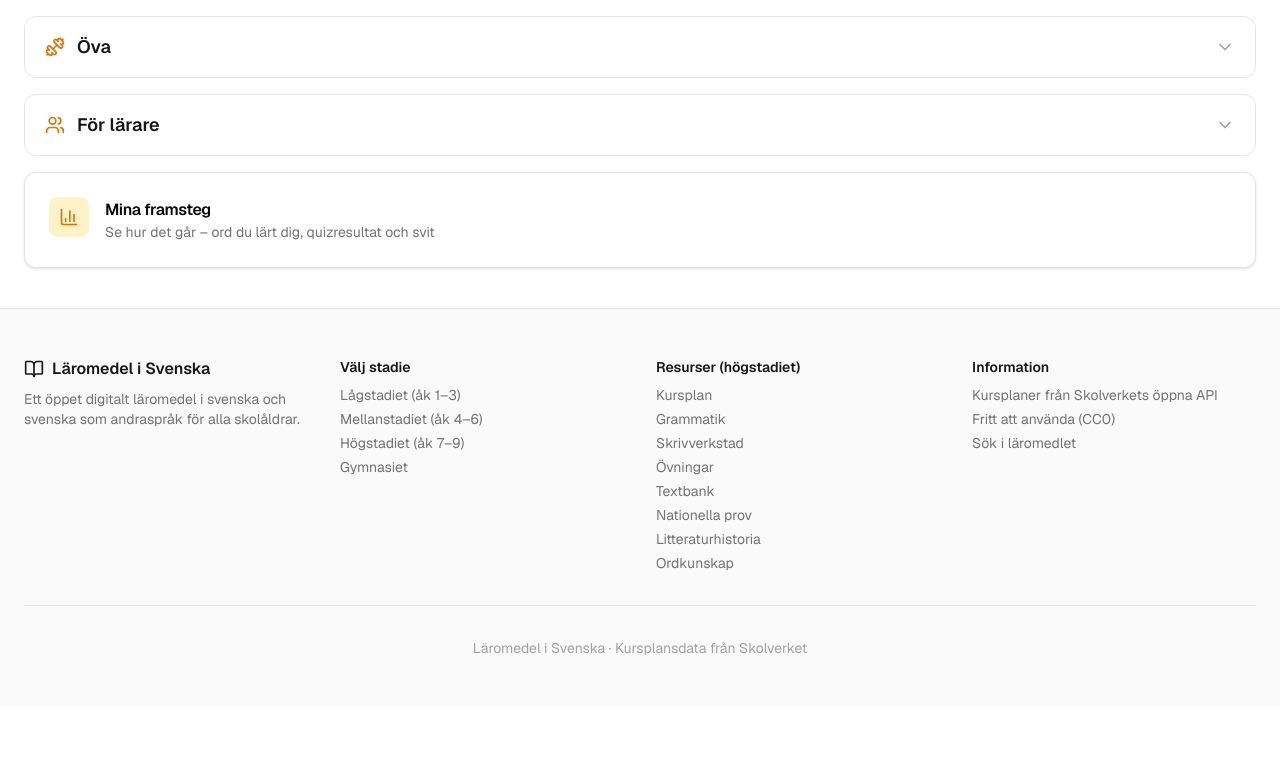
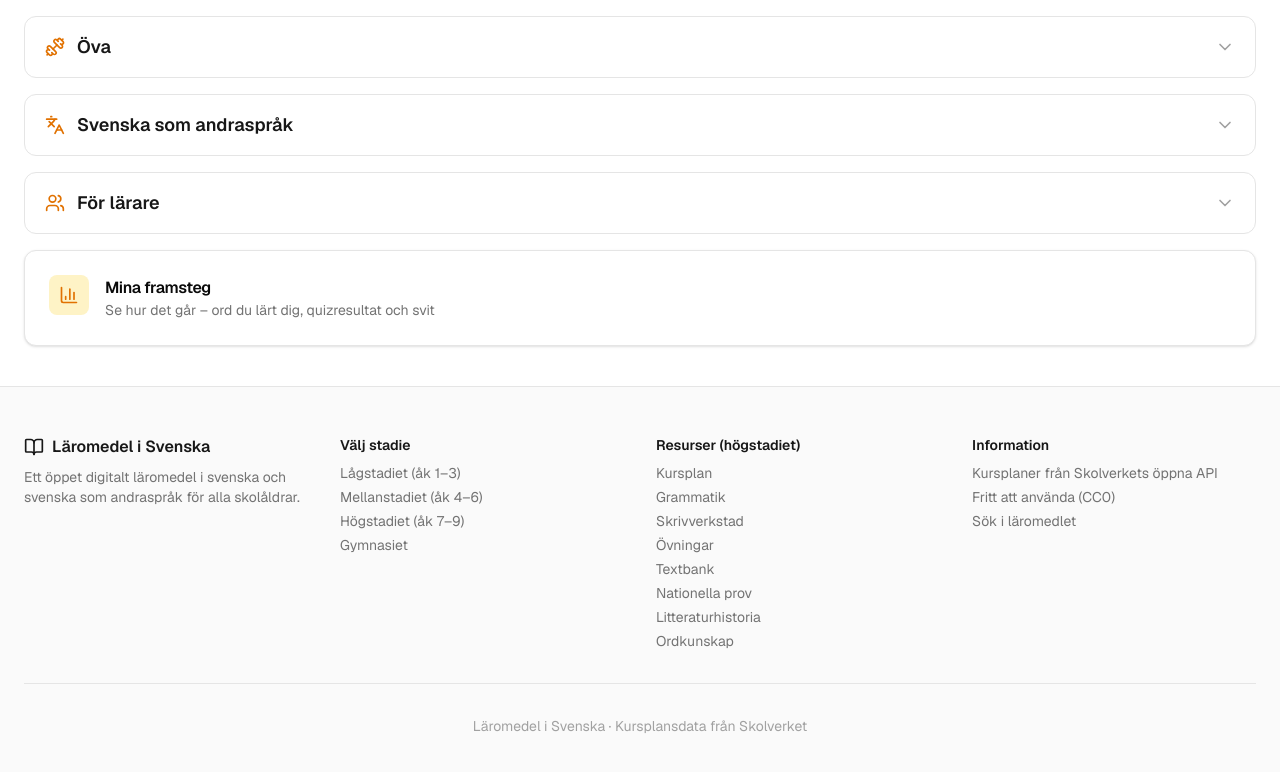
Before and after one commit to oskaredlund90-sketch/laromedel-svenska, a Next.js app: page /gymnasiet in a window 1280 px wide. Shown: the part 901-1673 px from the top of the page. Before the commit the page ends 1607 px from the top, so only its background shows below. Built offline with nearby package versions, Linux system fonts and the light colour scheme.

Commit message:
SVA som egen grupp i dashboarden för alla stadier
Svenska som andraspråk visas nu som en egen accordion-grupp
med Languages-ikon, mellan Öva och För lärare, för alla 4 stadier.

Co-Authored-By: Claude Opus 4.6 (1M context) <noreply@anthropic.com>

```diff
--- a/src/app/(arskurser)/[arskurs]/page.tsx
+++ b/src/app/(arskurser)/[arskurs]/page.tsx
@@ -17,6 +17,7 @@ import {
   Megaphone,
   ShieldCheck,
   Quote,
+  Languages,
 } from "lucide-react";
 import {
   Card,
@@ -103,6 +104,13 @@ const GROUPED_SECTION_CONFIGS: Record<string, SectionGroup[]> = {
       ],
     },
     {
+      groupTitle: "Svenska som andraspråk",
+      groupIcon: Languages,
+      sections: [
+        { slug: "sva", title: "SVA-övningar", description: "Prepositioner, genus, ordföljd och vanliga fel — anpassat för dig som lär dig svenska", icon: Languages },
+      ],
+    },
+    {
       groupTitle: "För lärare",
       groupIcon: Users,
       sections: [
@@ -143,6 +151,13 @@ const GROUPED_SECTION_CONFIGS: Record<string, SectionGroup[]> = {
         { slug: "kallkritik", title: "Källkritik", description: "Lär dig bedöma om information är trovärdig", icon: ShieldCheck },
         { slug: "elevtips", title: "Elevtips", description: "Strategier för att bli en bättre läsare och skribent", icon: GraduationCap },
         { slug: "nationella-prov", title: "Nationella prov", description: "Information om nationella provet i åk 6", icon: ClipboardCheck },
+      ],
+    },
+    {
+      groupTitle: "Svenska som andraspråk",
+      groupIcon: Languages,
+      sections: [
+        { slug: "sva", title: "SVA-övningar", description: "Prepositioner, genus, ordföljd, partikelverb och vanliga fel", icon: Languages },
       ],
     },
     {
@@ -189,6 +204,13 @@ const GROUPED_SECTION_CONFIGS: Record<string, SectionGroup[]> = {
       ],
     },
     {
+      groupTitle: "Svenska som andraspråk",
+      groupIcon: Languages,
+      sections: [
+        { slug: "sva", title: "SVA-övningar", description: "Prepositioner, genus, ordföljd, partikelverb och utökad ordföljd — för SVA-elever", icon: Languages },
+      ],
+    },
+    {
       groupTitle: "För lärare",
       groupIcon: Users,
       sections: [
@@ -229,6 +251,13 @@ const GROUPED_SECTION_CONFIGS: Record<string, SectionGroup[]> = {
         { slug: "kallkritik", title: "Källkritik", description: "Källkritik med CARS-modellen, intressekonflikt och vetenskapsgranskning", icon: ShieldCheck },
         { slug: "elevtips", title: "Elevtips", description: "Strategier för akademiskt skrivande och muntliga presentationer", icon: GraduationCap },
         { slug: "nationella-prov", title: "Nationella prov", description: "Information om nationella proven i Svenska 1 och 3", icon: ClipboardCheck },
+      ],
+    },
+    {
+      groupTitle: "Svenska som andraspråk",
+      groupIcon: Languages,
+      sections: [
+        { slug: "sva", title: "SVA-övningar", description: "Avancerad ordföljd, partikelverb, prepositioner och akademiskt språkbruk för SVA", icon: Languages },
       ],
     },
     {
```
